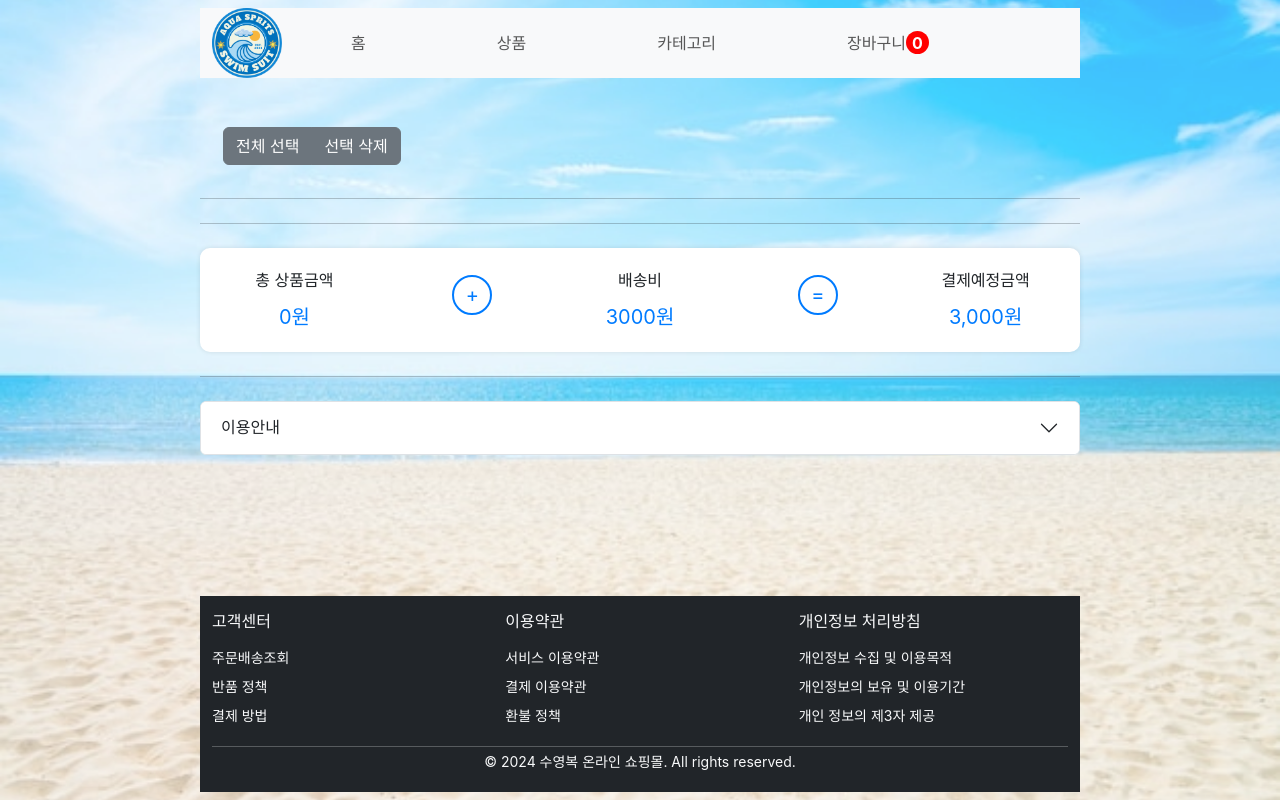
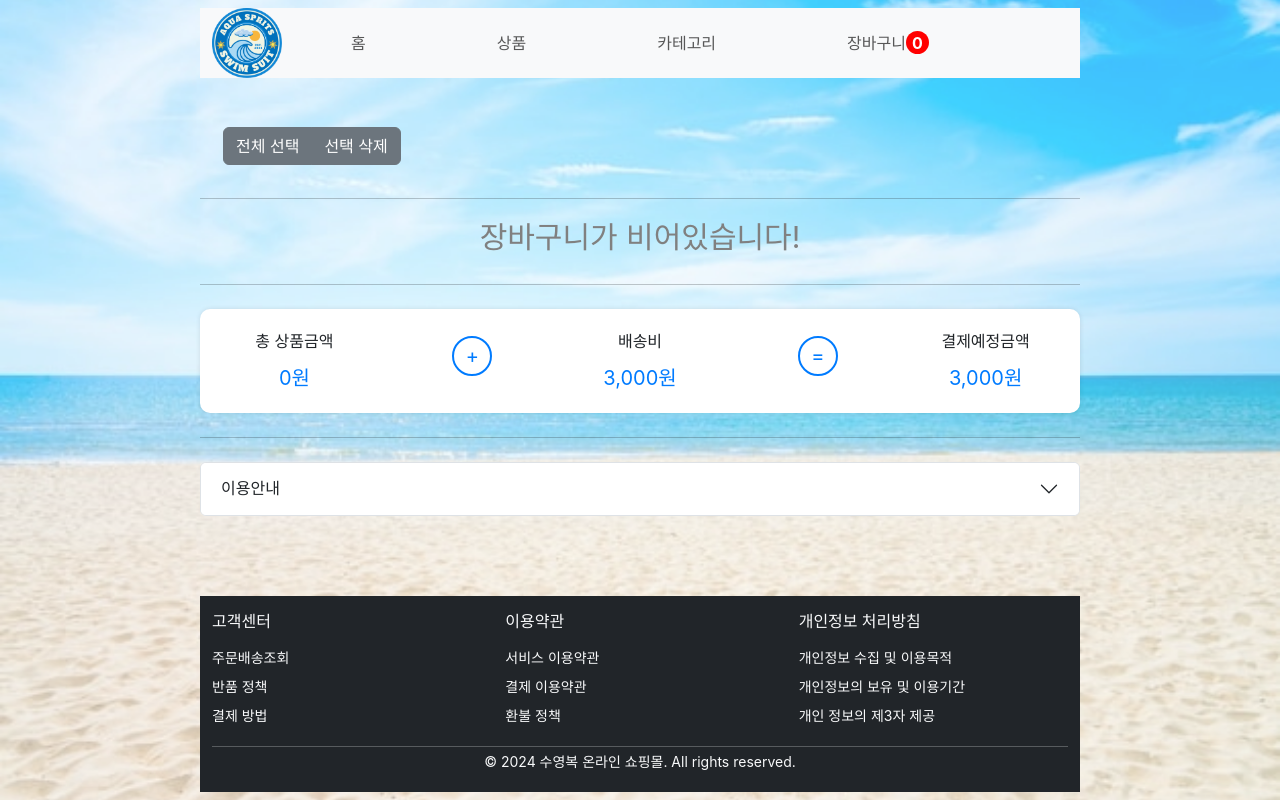
Before and after one commit to Kooinmo25/project02, a React (Create React App) app: page /shoppingcart in a window 1280 px wide. Built offline with nearby package versions, Linux system fonts and the light colour scheme; the HTML template or start-up script is replaced by a standard one.

Commit message:
장바구니 비어있습니다 기능 추가

```diff
--- a/src/component/shoppingcart/BottomStack.js
+++ b/src/component/shoppingcart/BottomStack.js
@@ -35,7 +35,7 @@ function BottomStack() {
 
                     <Col className="text-center">
                         <div style={{ fontSize: '16px', marginBottom: '10px' }}>배송비</div>
-                        <div style={{ fontSize: '20px', color: '#007bff' }}>3000원</div>
+                        <div style={{ fontSize: '20px', color: '#007bff' }}>3,000원</div>
                     </Col>
 
                     <Col className="text-center">
--- a/src/component/shoppingcart/ShoopingCart.js
+++ b/src/component/shoppingcart/ShoopingCart.js
@@ -16,8 +16,11 @@ function ShoppingCart({ check, setCheck }) {
 
     return (
         <>
-        {/* 맵 사용해 렌더링 */}
-            {cartList.map((item, index) => (
+            {/* 장바구니가 비어있는지 체크 */}
+            {cartList.length === 0 ? (
+                <div style={{display: 'flex', justifyContent: 'center'}}><span style={{fontSize: '30px', color: 'gray'}}>장바구니가 비어있습니다!</span></div>
+            ) : (
+                cartList.map((item, index) => (
                     <ValueReturn
                         key={index}
                         title={item.title}
@@ -26,10 +29,9 @@ function ShoppingCart({ check, setCheck }) {
                         id={item.id}
                         check={check}
                         setCheck={setCheck}
-
                     />
-            ))}
-
+                ))
+            )}
         </>
     );
 }
```
Also changed, not shown: public/cartEmpty.jpg (added). Lines whose indentation alone changed are shown as unchanged.
